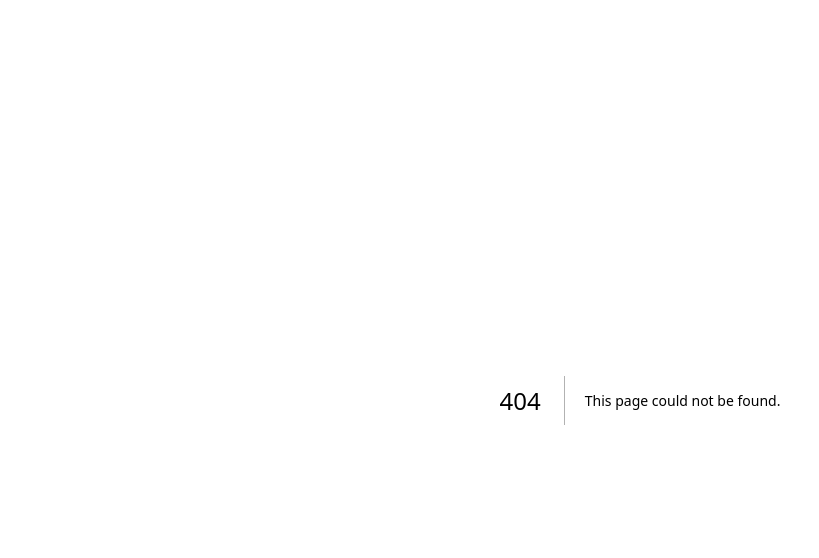
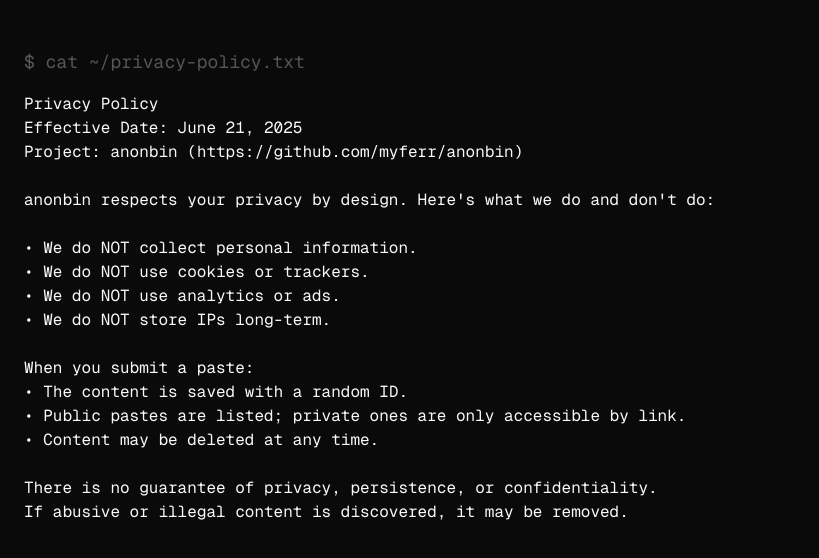
Before and after one commit to myferr/anonbin, a Next.js app in the folder frontend/: page /privacy in a window 1280 px wide. Before the commit this address had no page. Shown: the top 558 px of the page, without its empty margins (0-819 px from the left). Built offline with nearby package versions, Linux system fonts and the light colour scheme.

Commit message:
feat: add terms of service & privacy policy pages

```diff
--- /dev/null
+++ b/frontend/app/privacy/page.tsx
@@ -0,0 +1,29 @@
+export default function PrivacyPage() {
+  return (
+    <main className="p-6 min-h-screen">
+      <h1 className="text-lg text-muted-foreground/50 mb-4 mt-6 pointer-events-none">
+        $ cat ~/privacy-policy.txt
+      </h1>
+      <pre className="whitespace-pre-wrap">
+        {`Privacy Policy
+Effective Date: June 21, 2025
+Project: anonbin (https://github.com/myferr/anonbin)
+
+anonbin respects your privacy by design. Here's what we do and don't do:
+
+• We do NOT collect personal information.
+• We do NOT use cookies or trackers.
+• We do NOT use analytics or ads.
+• We do NOT store IPs long-term.
+
+When you submit a paste:
+• The content is saved with a random ID.
+• Public pastes are listed; private ones are only accessible by link.
+• Content may be deleted at any time.
+
+There is no guarantee of privacy, persistence, or confidentiality.
+If abusive or illegal content is discovered, it may be removed.`}
+      </pre>
+    </main>
+  );
+}
--- /dev/null
+++ b/frontend/app/terms/page.tsx
@@ -0,0 +1,27 @@
+export default function TermsPage() {
+  return (
+    <main className="p-6 min-h-screen">
+      <h1 className="text-lg text-muted-foreground/50 mb-4 mt-6 pointer-events-none">
+        $ cat ~/terms-of-service.txt
+      </h1>
+      <pre className="whitespace-pre-wrap">
+        {`Terms of Service
+Effective Date: June 21, 2025
+Project: anonbin (https://github.com/myferr/anonbin)
+
+1. No Accounts, No Ownership
+You do not need to sign up to use anonbin. There are no accounts, and no ownership claims can be made over submitted content. All pastes are anonymous.
+
+2. Content Responsibility
+You are entirely responsible for what you paste. The creator(s), developer(s), or contributor(s) of anonbin do not actively monitor submissions.
+However, harmful or illegal content such as doxing, threats, abuse, or content deemed unfit to stay may be removed without notice.
+
+3. No Uptime or Storage Guarantee
+anonbin is a free, experimental tool. Content may be deleted at any time without warning. There is no guarantee of permanence or availability.
+
+4. No Liability
+anonbin is provided "as is" without warranties of any kind. We are not liable for any damages or loss arising from the use of this service.`}
+      </pre>
+    </main>
+  );
+}
```
